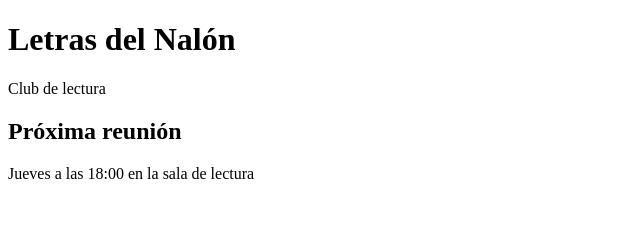
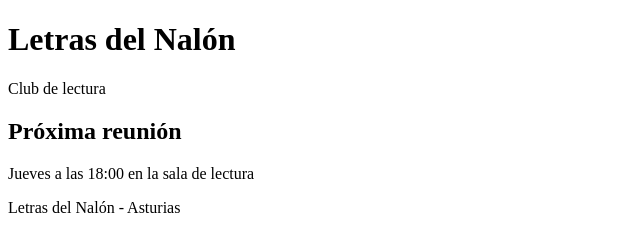
Before and after one commit to elianbgdocente/club-lectura, a plain HTML site: page index.html in a window 1280 px wide. Shown: the whole page, without its empty margins (0-640 px from the left). Drawn offline with Linux system fonts and the light colour scheme.

Commit message:
Añadir Pie
Añadir Pie

```diff
--- a/index.html
+++ b/index.html
@@ -12,6 +12,7 @@
    <h2>Próxima reunión</h2>
    <p> Jueves a las 18:00 en la sala de lectura </p>
 
-    <!--pie-->
+    <p> Letras del Nalón - Asturias </p>
+
 </body>
 </html>
```
